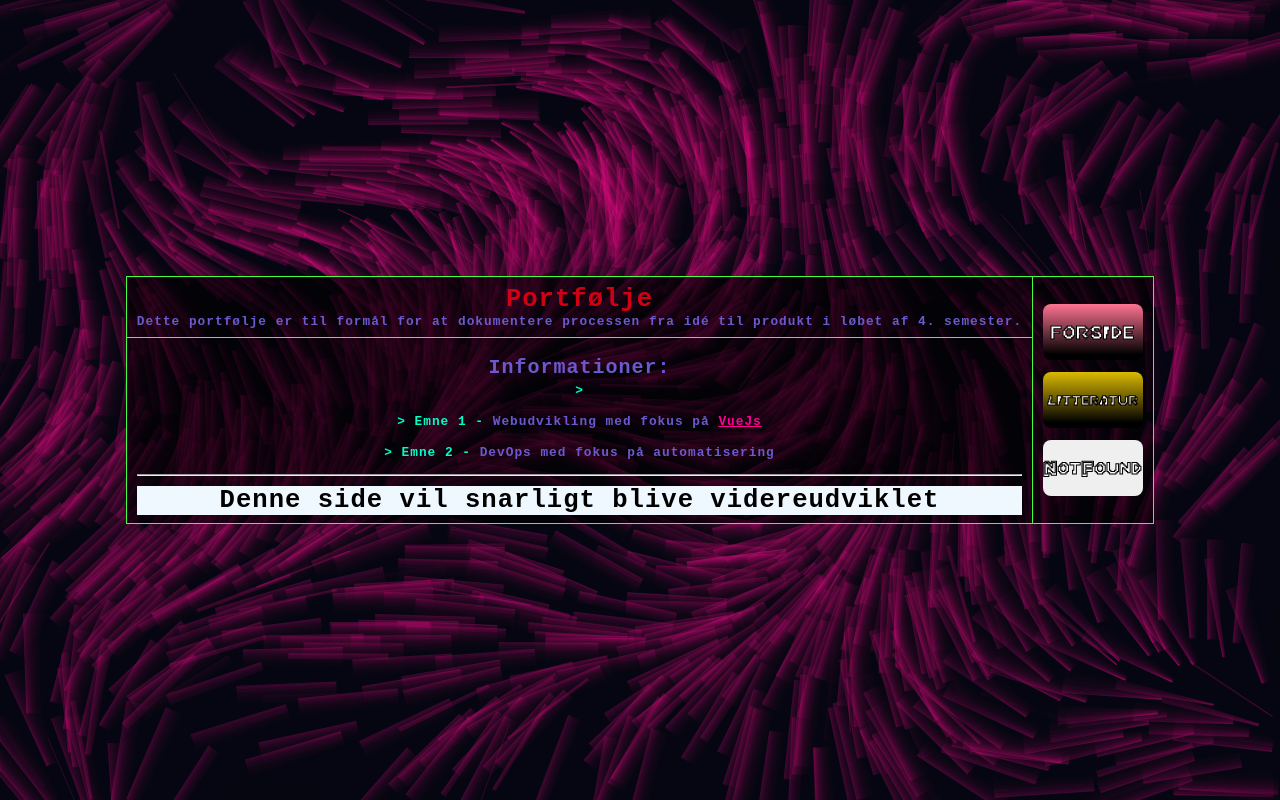
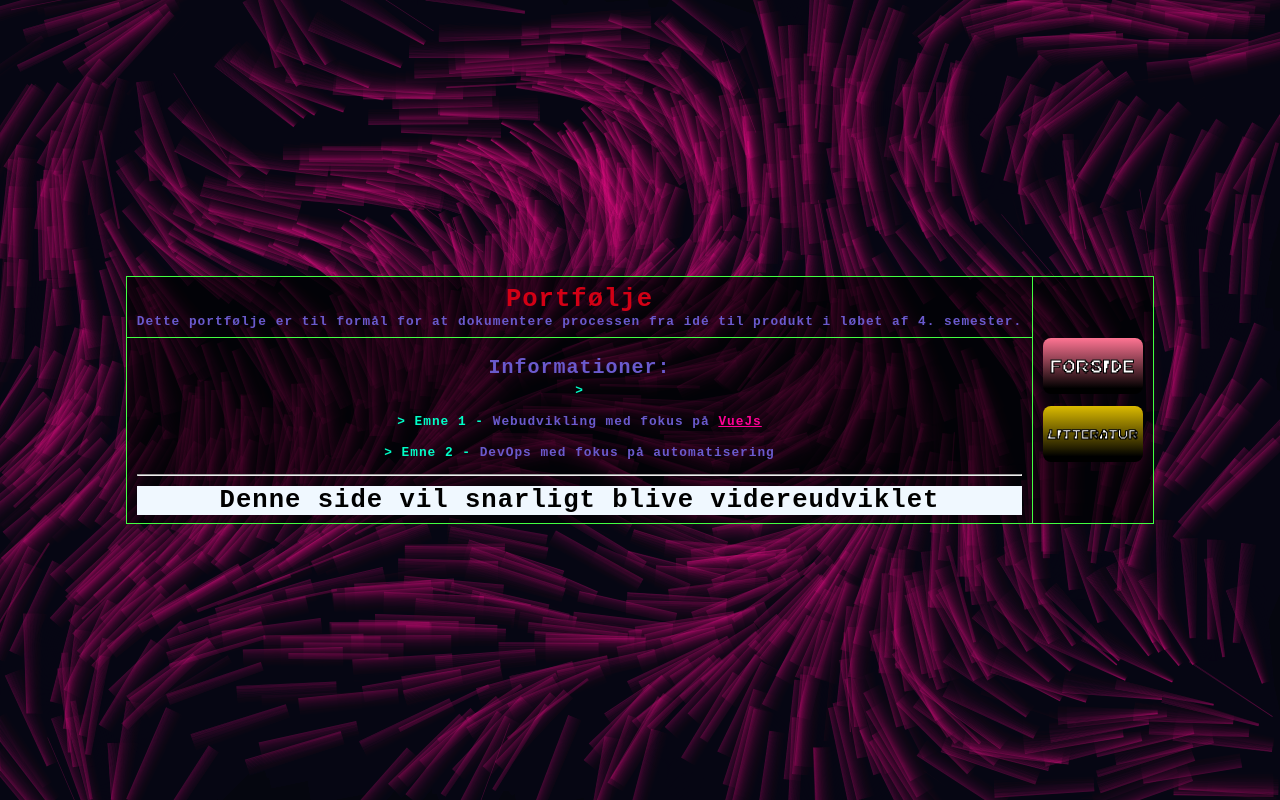
Before and after one commit to Gatherer4466/gatherer4466.github.io, a Vue app: page / in a window 1280 px wide. Built offline with nearby package versions, Linux system fonts and the light colour scheme.

Commit message:
Filter routes per inMenu value

```diff
--- a/src/components/ButtonList.vue
+++ b/src/components/ButtonList.vue
@@ -11,11 +11,11 @@
   </div>
 </template>
 
+
 <script setup lang="ts">
-import { ref } from 'vue'
+import { computed } from 'vue'
 import { useRouter } from 'vue-router'
 import { routes } from '@/factories/router'
-
 
 const router = useRouter()
 
@@ -29,8 +29,10 @@ function fontSizeForLabel(label: string) {
   return `${Math.max(size, MIN_SIZE)}rem`
 }
 
-const styledItems = ref(
-  routes.map((item) => ({
+const styledItems = computed(() =>
+  routes
+    .filter(route => route.inMenu)
+    .map(item => ({
       ...item,
       style: {
         background: `linear-gradient(180deg, ${item.color}, black 90%)`,
@@ -55,13 +57,14 @@ const styledItems = ref(
         whiteSpace: 'nowrap',
         overflow: 'hidden',
       },
-  })),
+    }))
 )
 
 function goToRoute(name: string) {
   router.push({ name })
 }
 </script>
+
 
 <style scoped>
 @font-face {
```
Lines whose indentation alone changed are shown as unchanged.
